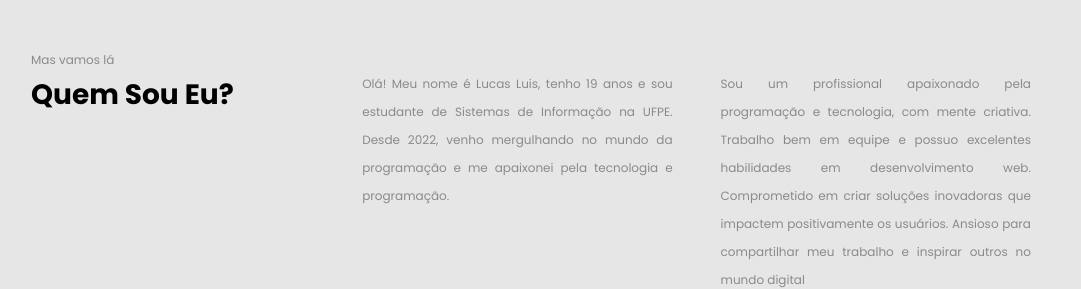
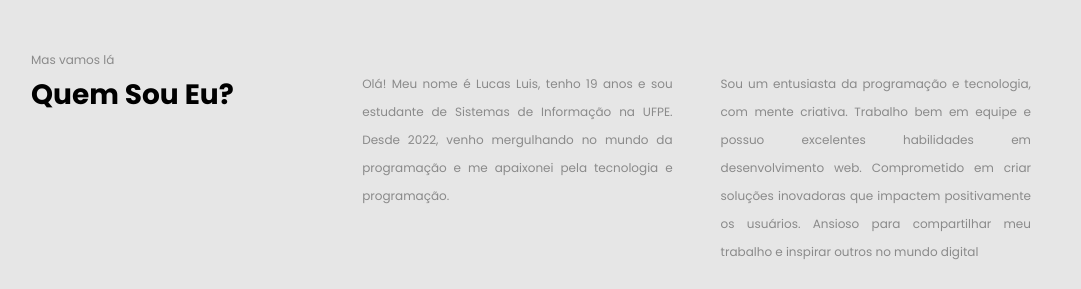
Before and after one commit to LucasLuis-Dev/Portfolio-Lucas-Luis, an Angular app: page / in a window 1280 px wide. Shown: the part 513-802 px from the top of the page, without its empty margins (97-1178 px from the left). Built offline with nearby package versions, Linux system fonts and the light colour scheme.

Commit message:
fix redundancy in the text who am I

```diff
--- a/src/app/pages/home/components/who-am-i/who-am-i.component.html
+++ b/src/app/pages/home/components/who-am-i/who-am-i.component.html
@@ -9,6 +9,6 @@
     </div>
 
     <div class="who-i-am-paragraph">
-        <p>Sou um profissional apaixonado pela programação e tecnologia, com mente criativa. Trabalho bem em equipe e possuo excelentes habilidades em desenvolvimento web. Comprometido em criar soluções inovadoras que impactem positivamente os usuários. Ansioso para compartilhar meu trabalho e inspirar outros no mundo digital</p>
+        <p>Sou um entusiasta da programação e tecnologia, com mente criativa. Trabalho bem em equipe e possuo excelentes habilidades em desenvolvimento web. Comprometido em criar soluções inovadoras que impactem positivamente os usuários. Ansioso para compartilhar meu trabalho e inspirar outros no mundo digital</p>
     </div>
 </div>
```
